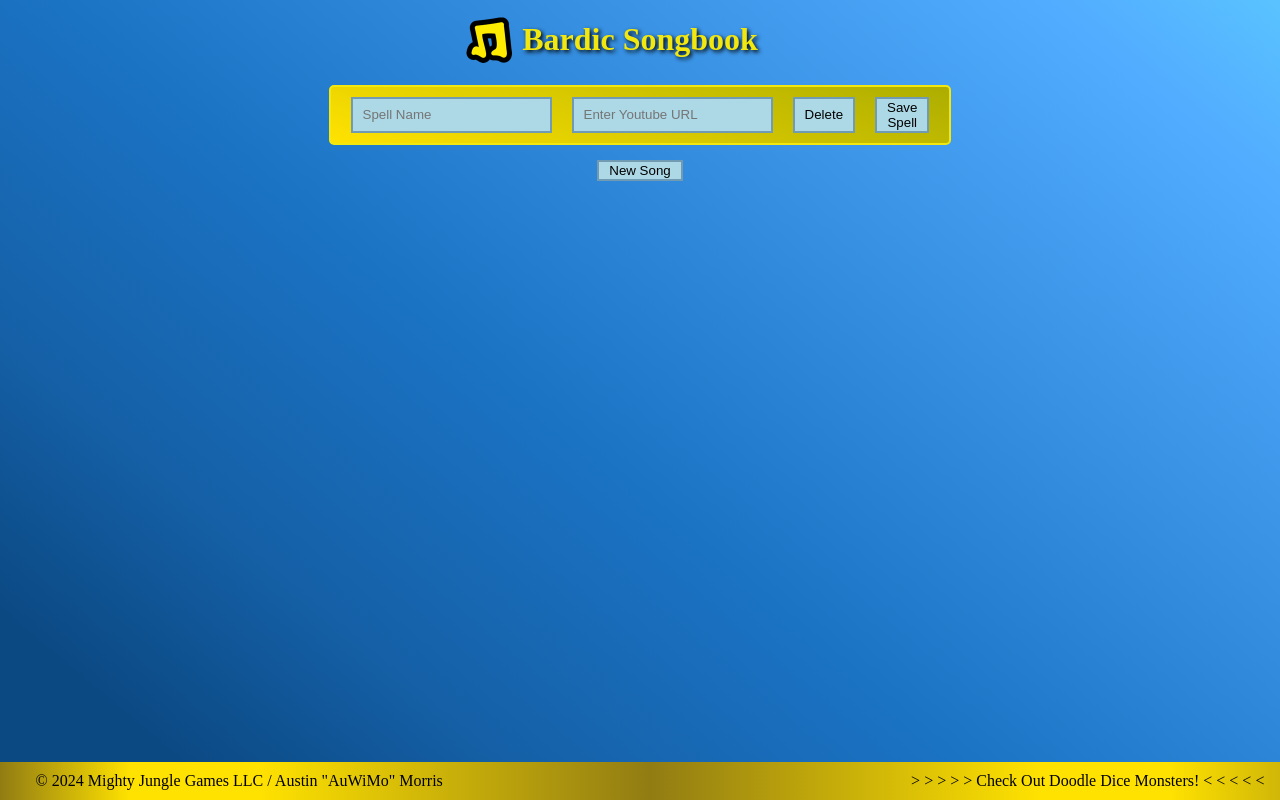
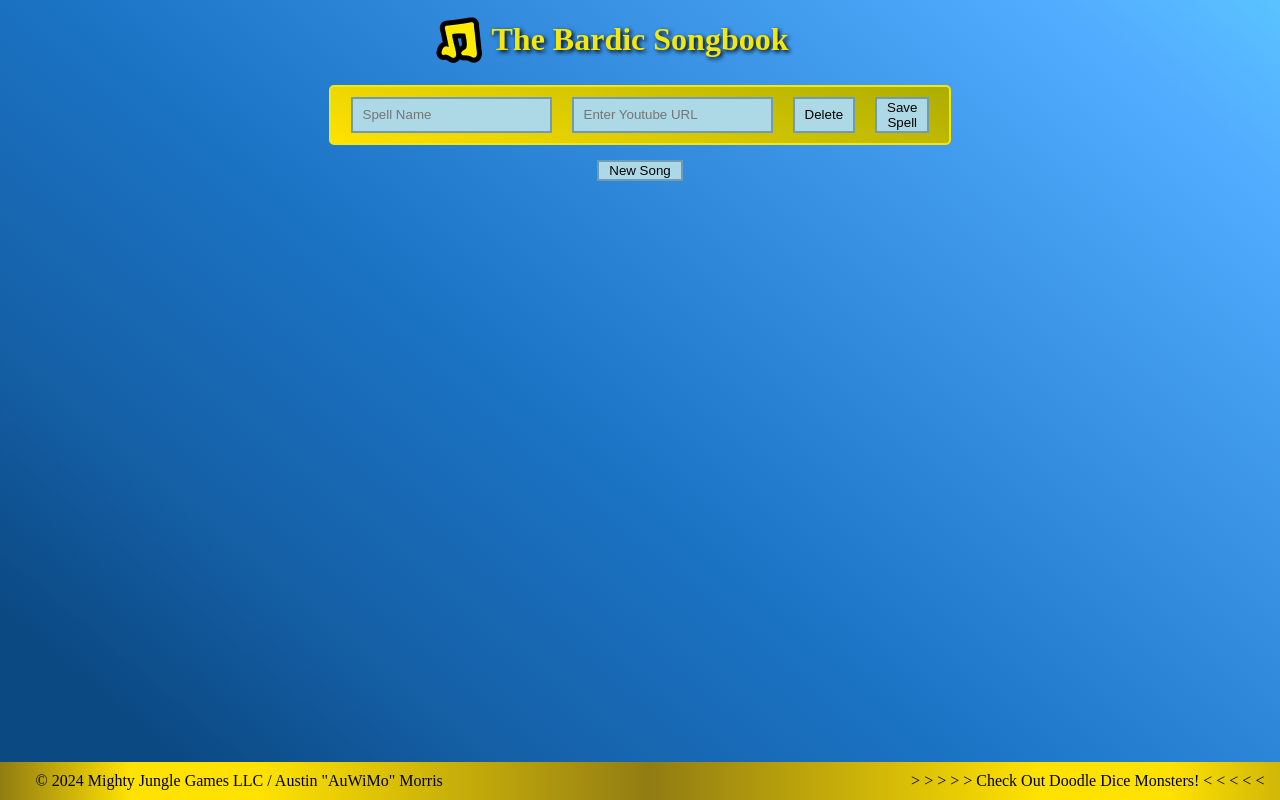
Before and after one commit to AuWiMo/AuWiMoSite, a React (Create React App) app: page / in a window 1280 px wide. Built offline with nearby package versions, Linux system fonts and the light colour scheme.

Commit message:
made arraybased main

```diff
--- a/src/App.js
+++ b/src/App.js
@@ -49,7 +49,7 @@ function App() {
           alt="Logo"
           style={{ width: '64px', height: '64px' }}
         />
-        <h1 style={{ color: colors.yellow, textShadow: `2px 2px 4px black`, marginInlineEnd: "64px" }}>Bardic Songbook</h1>
+        <h1 style={{ color: colors.yellow, textShadow: `2px 2px 4px black`, marginInlineEnd: "64px" }}>The Bardic Songbook</h1>
 
       </div>
       {songBlocks.map((blockId) => (
```
